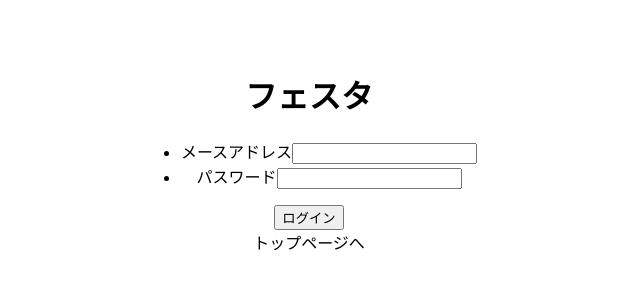
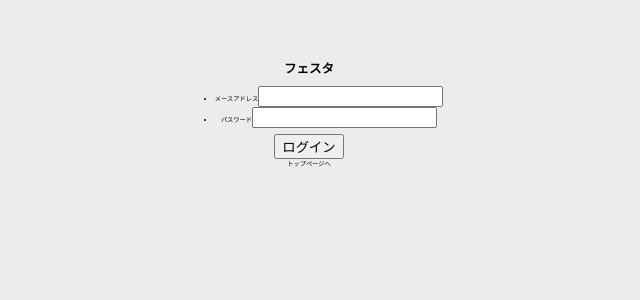
Before and after one commit to inamura0727/next-ec, a Next.js app: page /login in a window 1280 px wide. Shown: the top 300 px of the page, without its empty margins (331-971 px from the left). Built offline with nearby package versions, Linux system fonts and the light colour scheme.

Commit message:
メインをマージしました。

```diff
--- a/next.config.js
+++ b/next.config.js
@@ -13,6 +13,14 @@ const nextConfig = {
         destination: 'http://localhost:8000/items/:slug',
       },
       {
+        source: '/api/users',
+        destination: 'http://localhost:8000/users',
+      },
+      {
+        source: '/api/users/:slug',
+        destination: 'http://localhost:8000/users/:slug',
+      },
+      {
         source: '/api/categories',
         destination: 'http://localhost:8000/categories',
       },
@@ -20,12 +28,8 @@ const nextConfig = {
         source: '/api/items/:slug',
         destination: 'http://localhost:8000/categories/:slug',
       },
-      {
-        source: '/api/users',
-        destination: 'http://localhost:8000/users',
-      },
     ];
   },
-}
+};
 
-module.exports = nextConfig
+module.exports = nextConfig;
--- a/package.json
+++ b/package.json
@@ -25,6 +25,7 @@
     "react": "18.2.0",
     "react-dom": "18.2.0",
     "stripe": "^11.1.0",
+    "swr": "^1.3.0",
     "typescript": "4.9.3"
   },
   "devDependencies": {
--- a/src/styles/globals.css
+++ b/src/styles/globals.css
@@ -8,8 +8,17 @@ html,
 body {
   padding: 0;
   margin: 0;
-  font-family: -apple-system, BlinkMacSystemFont, Segoe UI, Roboto, Oxygen,
-    Ubuntu, Cantarell, Fira Sans, Droid Sans, Helvetica Neue, sans-serif;
+  font-family: -apple-system, BlinkMacSystemFont, Segoe UI, Roboto,
+    Oxygen, Ubuntu, Cantarell, Fira Sans, Droid Sans, Helvetica Neue,
+    sans-serif;
+  font-size: 62.5%;
+}
+
+body{
+  font-size: 1.6rem;
+  font-size: 62.5%;
+  /* 仮の色 */
+  background-color: #ececec;
 }
 
 a {
```
Also changed, not shown: lib/withSession.ts (+4 -4 lines), 2 other files (tests, documents, lock files or other folders).
